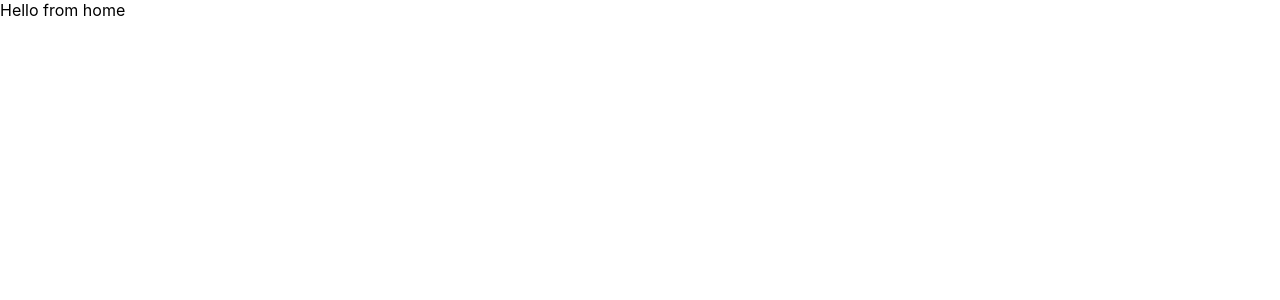
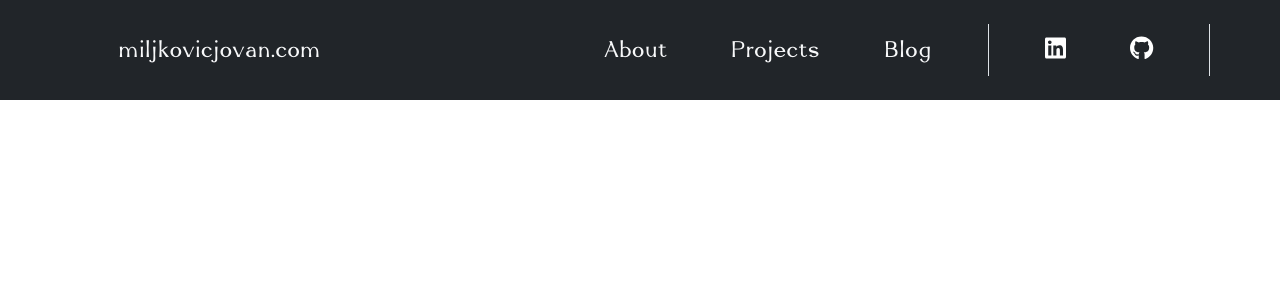
Before and after one commit to miljkovicjovan/old-personal-website, a React (Create React App) app: page / in a window 1280 px wide. Shown: the top 300 px of the page. Built offline with nearby package versions, Linux system fonts and the light colour scheme.

Commit message:
navigation added

```diff
--- /dev/null
+++ b/src/features/navigation/index.tsx
@@ -0,0 +1,24 @@
+import { faGithub, faLinkedin } from "@fortawesome/free-brands-svg-icons";
+import { FontAwesomeIcon } from "@fortawesome/react-fontawesome";
+import { Navbar, Container, Nav } from "react-bootstrap";
+
+function Navigation() {
+    return (
+        <Navbar expand="lg" className="bg-dark p-0">
+            <Container className="p-0 ps-5 py-4 justify-content-between">
+                <Navbar.Brand className="link-underline text-light fs-4" href="#home">miljkovicjovan.com</Navbar.Brand>
+                <Nav className="fs-4">
+                    <Nav.Link className="link-underline text-light" href="#about">About</Nav.Link>
+                    <Nav.Link className="link-underline text-light ms-5" href="#projects">Projects</Nav.Link>
+                    <Nav.Link className="link-underline text-light mx-5" href="#blog">Blog</Nav.Link>
+                    <span className="d-flex border-start border-end fs-4">
+                        <Nav.Link><FontAwesomeIcon className="icon-hover ms-5" icon={faLinkedin}/></Nav.Link>
+                        <Nav.Link><FontAwesomeIcon className="icon-hover mx-5" icon={faGithub}/></Nav.Link>
+                    </span>
+                </Nav>
+            </Container>
+        </Navbar>
+    );
+}
+
+export default Navigation;
--- a/src/index.tsx
+++ b/src/index.tsx
@@ -1,5 +1,6 @@
 import React from 'react';
 import ReactDOM from 'react-dom/client';
+import 'bootstrap/dist/css/bootstrap.min.css';
 import './style/index.scss';
 import App from './App';
 
--- a/src/pages/Home.tsx
+++ b/src/pages/Home.tsx
@@ -1,7 +1,9 @@
+import Navigation from "../features/navigation";
+
 function App() {
     return (
-      <p>Hello from home</p>
+      <Navigation/>
     );
   }
 
-  export default App;
+export default App;
--- a/src/style/index.scss
+++ b/src/style/index.scss
@@ -1,6 +1,11 @@
+@font-face {
+  font-family: 'Velyra';
+  src: local('Velyra'), url(./fonts/Velyra.otf) format('opentype');
+}
+
 *, body {
   margin: 0;
-  font-family: -apple-system, BlinkMacSystemFont, 'Segoe UI', 'Roboto', 'Oxygen',
+  font-family: Velyra, -apple-system, BlinkMacSystemFont, 'Segoe UI', 'Roboto', 'Oxygen',
     'Ubuntu', 'Cantarell', 'Fira Sans', 'Droid Sans', 'Helvetica Neue',
     sans-serif;
   -webkit-font-smoothing: antialiased;
@@ -11,3 +16,19 @@ code {
   font-family: source-code-pro, Menlo, Monaco, Consolas, 'Courier New',
     monospace;
 }
+
+.link-underline {
+  text-decoration: none;
+
+  &:hover {
+    text-decoration-line: underline;
+  }
+}
+
+.icon-hover {
+  color: white;
+
+  &:hover {
+    color: rgb(42, 113, 219);
+  }
+}
```
Also changed, not shown: package.json (+7 -0 lines), src/style/fonts/Velyra.otf (added), 1 other file (tests, documents, lock files or other folders).
